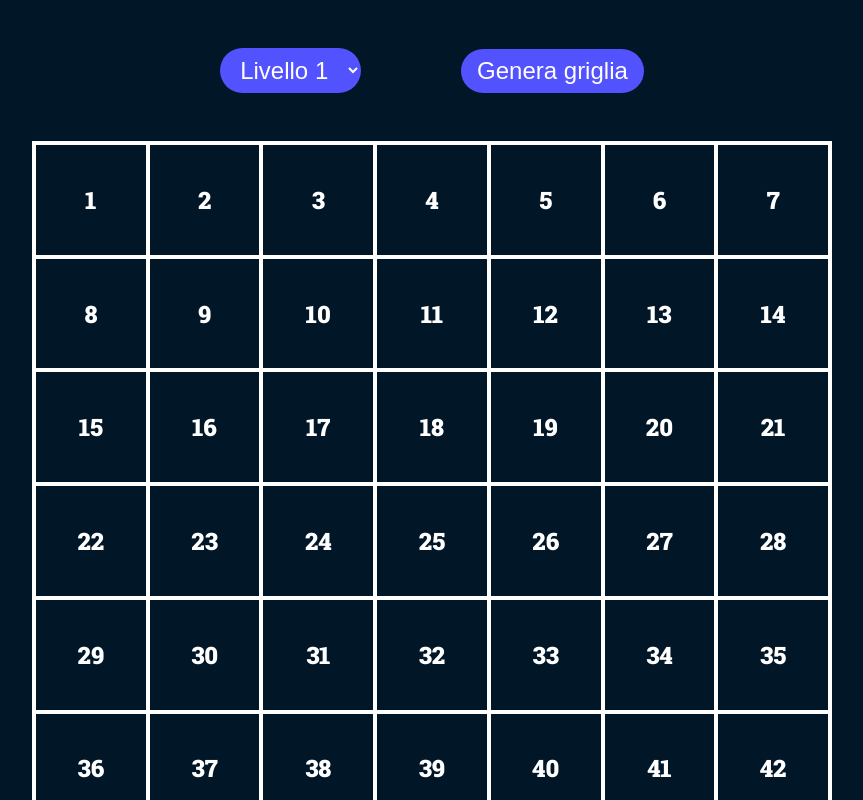
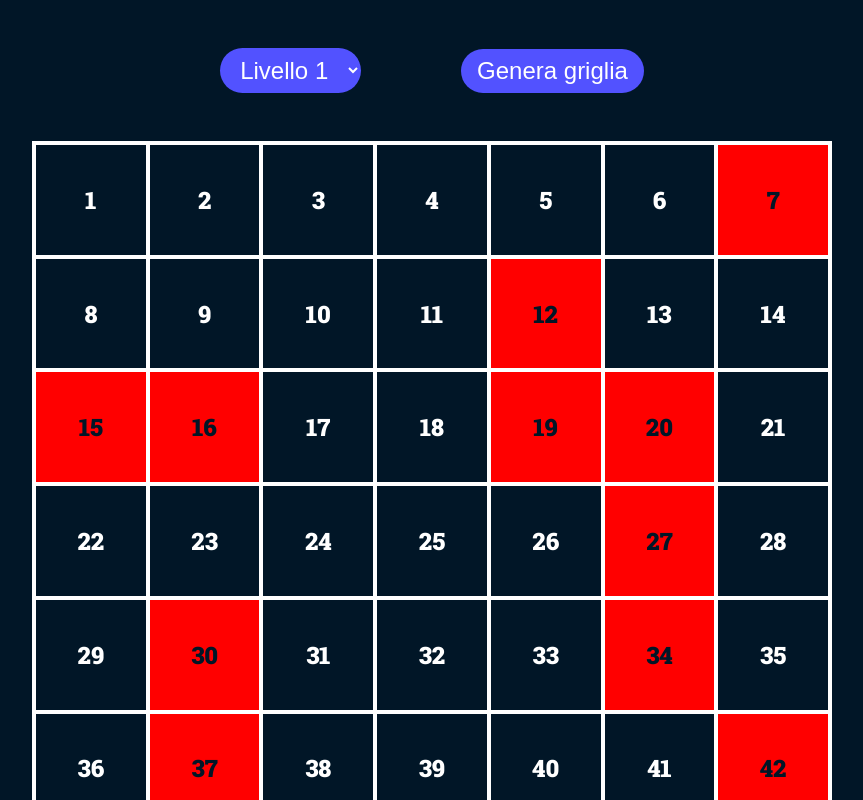
Before and after one commit to alessandrolongo99/js-campominato-dom, a plain HTML site: page index.html in a window 1280 px wide. Both pictures are taken after a click on the button "Genera griglia". Shown: the top 800 px of the page, without its empty margins (208-1071 px from the left). Drawn offline with Linux system fonts and the light colour scheme.

Commit message:
generazione bombe

```diff
--- a/css/style.css
+++ b/css/style.css
@@ -67,3 +67,8 @@ main {
     background-color: #7fffd4;
     color: #011627;
 }
+
+.bomb {
+    background-color: red;
+    color: #011627;
+}
--- a/js/main.js
+++ b/js/main.js
@@ -4,11 +4,7 @@ const button = document.getElementById('my_button');
 
 const selection = document.getElementById('selection');
 
-function generateNewSquare() {
-    const square = document.createElement('div');
-    square.classList.add('square', 'flex_container');
-    return square;
-}
+let bombs = [];
 
 button.addEventListener('click', function () {
     document.getElementById('container').style.display = 'flex';
@@ -16,9 +12,14 @@ button.addEventListener('click', function () {
     container.innerHTML = null;
 
     if (selection.value == 0) {
+        bombs = generateRandomNumber(49);
         for (let i = 0; i < 49; i++) {
             const newSquare = generateNewSquare();
             newSquare.classList.add('size_1');
+
+            if (bombs.includes(i)){
+                newSquare.classList.add('bomb');
+            }
 
             newSquare.addEventListener('click', function () {
                 newSquare.classList.add('activated');
@@ -33,9 +34,14 @@ button.addEventListener('click', function () {
     }
 
     if (selection.value == 1) {
+        bombs = generateRandomNumber(81);
         for (let i = 0; i < 81; i++) {
             const newSquare = generateNewSquare();
             newSquare.classList.add('size_2');
+
+            if (bombs.includes(i)){
+                newSquare.classList.add('bomb');
+            }
 
             newSquare.addEventListener('click', function () {
                 newSquare.classList.add('activated');
@@ -50,9 +56,14 @@ button.addEventListener('click', function () {
     }
 
     if (selection.value == 2) {
+        bombs = generateRandomNumber(100);
         for (let i = 0; i < 100; i++) {
             const newSquare = generateNewSquare();
             newSquare.classList.add('size_3');
+
+            if (bombs.includes(i)){
+                newSquare.classList.add('bomb');
+            }
 
             newSquare.addEventListener('click', function () {
                 newSquare.classList.add('activated');
@@ -66,3 +77,26 @@ button.addEventListener('click', function () {
         }
     }
 });
+
+// FUNCTIONS
+
+function generateNewSquare() {
+    const square = document.createElement('div');
+    square.classList.add('square', 'flex_container');
+    return square;
+}
+
+function generateRandomNumber(size){
+    let i = 0;
+    let num = 0;
+    const array = [];
+
+    while(i < 16){
+        num = Math.floor(Math.random() * size);
+        if (!array.includes(num)){
+            array.push(num);
+            i++;
+        }
+    }
+    return array;
+}
```
Also changed, not shown: index.html (+1 -0 lines), js/main-2.js (added).
